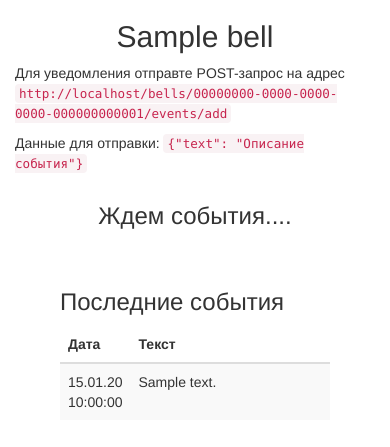
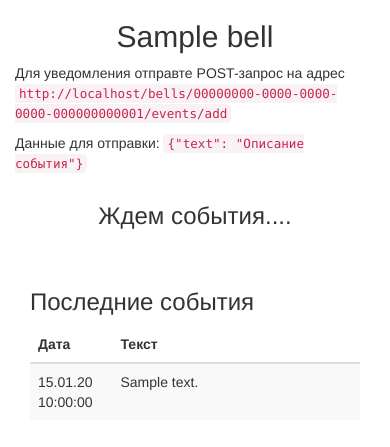
Before and after one commit to alfa24/my_bell, a Django app: page /bells/00000000-0000-0000-0000-000000000001/ in a window 390 px wide. Shown: the top 447 px of the page. Run offline with Django 3.2, Linux system fonts and the light colour scheme; tables that the repository leaves empty hold one stand-in row (values such as "Sample post"); some libraries are stand-ins or nearby versions.

Commit message:
оптимизирована ширина таблицы

```diff
--- a/bell/templates/bell.html
+++ b/bell/templates/bell.html
@@ -32,7 +32,7 @@
     </div>
 
     <div class="container">
-        <div class="events col-xs-10 center-block">
+        <div class="events col-xs-12 col-lg-10 center-block">
             <h3>Последние события</h3>
             <table class="events-table table table-striped">
                 <thead>
```
